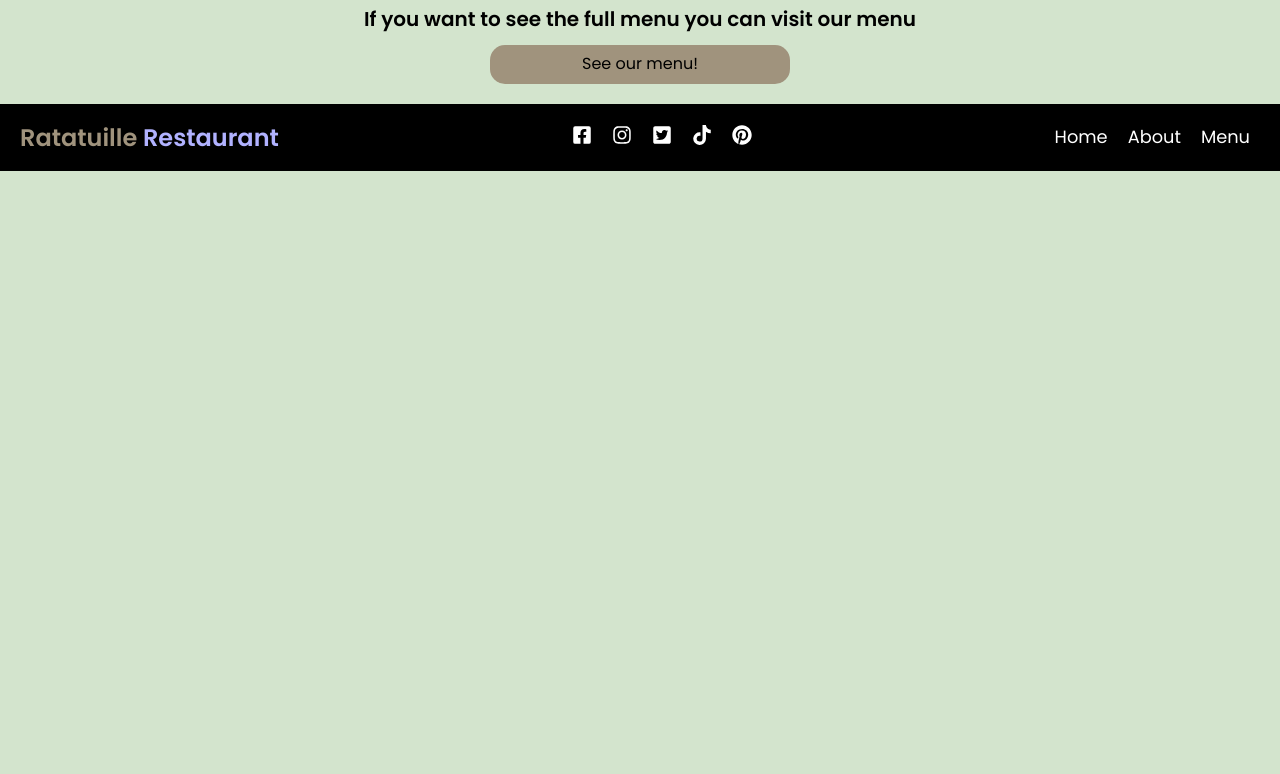
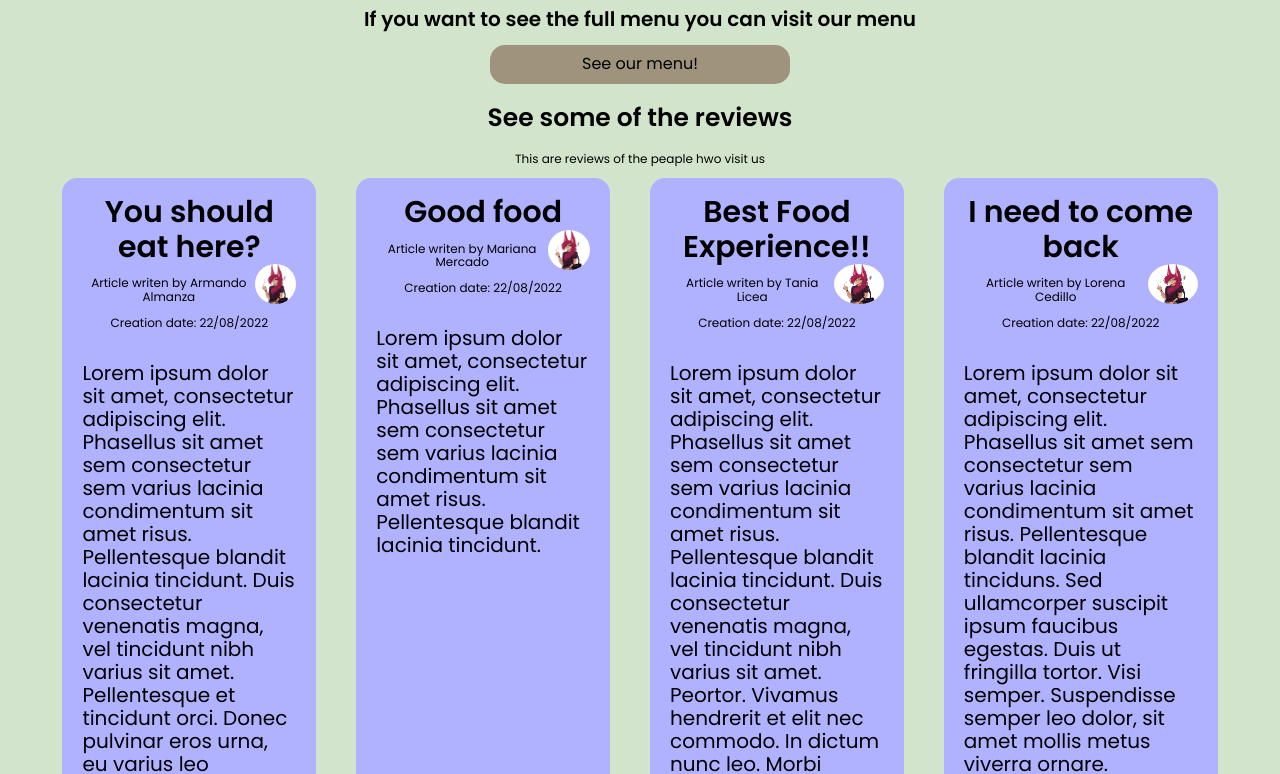
Before and after one commit to ArmandoAlmanza/Ratatuille-Restaurant, a React (Vite) app: page / in a window 1280 px wide. Shown: the part 1951-2725 px from the top of the page. Before the commit the page ends 2122 px from the top, so only its background shows below. Built offline with nearby package versions, Linux system fonts and the light colour scheme.

Commit message:
add the blogs

```diff
--- a/src/App.jsx
+++ b/src/App.jsx
@@ -1,4 +1,5 @@
 import About from "./Components/About/About";
+import Blogs from "./Components/Blogs/Blogs";
 import Menu from "./Components/Menu/Menu";
 
 function App() {
@@ -6,6 +7,7 @@ function App() {
         <div className="container">
             <About />
             <Menu />
+            <Blogs />
         </div>
     );
 }
--- /dev/null
+++ b/src/Components/Blogs/Blog.jsx
@@ -0,0 +1,25 @@
+const Blog = ({ title, imageUrl, description, userName, creationDate }) => {
+    return (
+        <article className="blog__card card">
+            <div className="card__title">
+                <h2>{title}</h2>
+                <div className="userContent">
+                    <div className="userInfo">
+                        <p className="title__description">{`Article writen by ${userName}`}</p>
+                        <img
+                            className="card__image userImage"
+                            src={imageUrl}
+                            alt="User image"
+                        />
+                    </div>
+                    <small className="title__description">{`Creation date: ${creationDate}`}</small>
+                </div>
+            </div>
+            <div className={`card__content`}>
+                <p className="card__description">{description}</p>
+            </div>
+        </article>
+    );
+};
+
+export default Blog;
--- a/src/Components/Blogs/Blogs.jsx
+++ b/src/Components/Blogs/Blogs.jsx
@@ -1,7 +1,61 @@
+import Blog from "./Blog";
+
+const users = [
+    {
+        title: "You should eat here?",
+        description:
+            "Lorem ipsum dolor sit amet, consectetur adipiscing elit. Phasellus sit amet sem consectetur sem varius lacinia condimentum sit amet risus. Pellentesque blandit lacinia tincidunt. Duis consectetur venenatis magna, vel tincidunt nibh varius sit amet. Pellentesque et tincidunt orci. Donec pulvinar eros urna, eu varius leo placerat eget.",
+        author: "Armando Almanza",
+        image: "/src/assets/userImage.jpg",
+        creationDate: "22/08/2022",
+    },
+    {
+        title: "Good food",
+        description:
+            "Lorem ipsum dolor sit amet, consectetur adipiscing elit. Phasellus sit amet sem consectetur sem varius lacinia condimentum sit amet risus. Pellentesque blandit lacinia tincidunt.",
+        author: "Mariana Mercado",
+        image: "/src/assets/userImage.jpg",
+        creationDate: "22/08/2022",
+    },
+    {
+        title: "Best Food Experience!!",
+        description:
+            "Lorem ipsum dolor sit amet, consectetur adipiscing elit. Phasellus sit amet sem consectetur sem varius lacinia condimentum sit amet risus. Pellentesque blandit lacinia tincidunt. Duis consectetur venenatis magna, vel tincidunt nibh varius sit amet. Peortor. Vivamus hendrerit et elit nec commodo. In dictum nunc leo. Morbi cursus justo non luctus luctus. Aliquam gravida enim sed purus euismod, vitae molestie nisi semper. Suspendisse semper leo dolor, sit amet mollis metus viverra ornare.",
+        author: "Tania Licea",
+        image: "/src/assets/userImage.jpg",
+        creationDate: "22/08/2022",
+    },
+    {
+        title: "I need to come back",
+        description:
+            "Lorem ipsum dolor sit amet, consectetur adipiscing elit. Phasellus sit amet sem consectetur sem varius lacinia condimentum sit amet risus. Pellentesque blandit lacinia tinciduns. Sed ullamcorper suscipit ipsum faucibus egestas. Duis ut fringilla tortor. Visi semper. Suspendisse semper leo dolor, sit amet mollis metus viverra ornare.",
+        author: "Lorena Cedillo",
+        image: "/src/assets/userImage.jpg",
+        creationDate: "22/08/2022",
+    },
+];
+
 const Blogs = () => {
     return (
-        <div>
-            <h1>See some of the reviews</h1>
+        <div className="container blogs__container">
+            <h1 className="title">See some of the reviews</h1>
+            <p className="title__description">
+                This are reviews of the peaple hwo visit us
+            </p>
+
+            <div className="blogs">
+                {users.map((user) => {
+                    return (
+                        <Blog
+                            creationDate={user.creationDate}
+                            title={user.title}
+                            userName={user.author}
+                            description={user.description}
+                            imageUrl={user.image}
+                        />
+                    );
+                })}
+            </div>
         </div>
     );
 };
--- a/src/Styles/app.scss
+++ b/src/Styles/app.scss
@@ -11,4 +11,5 @@
 @import "./layout/navbar.scss";
 @import "./layout/menu.scss";
 @import "./layout/about.scss";
+@import "./layout/blogs.scss";
 @import "./layout/footer.scss";
--- /dev/null
+++ b/src/Styles/layout/_blogs.scss
@@ -0,0 +1,26 @@
+.userContent{
+	display: flex;
+	flex-direction: column;
+}
+
+.userImage{
+	border-radius: 50%;
+	width: 5rem;
+	height: 4rem;
+}
+
+.userInfo{
+	display: flex;
+	flex-direction: row;
+	justify-content: space-around;
+}
+
+.blog__card {
+	background-color: $purple;
+}
+
+.blogs{
+	@include tablet{
+		@include grid(4, 2rem)
+	}
+}
```
Also changed, not shown: src/assets/userImage.jpg (added).
